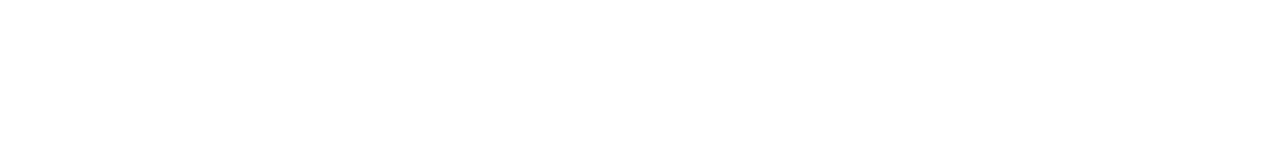
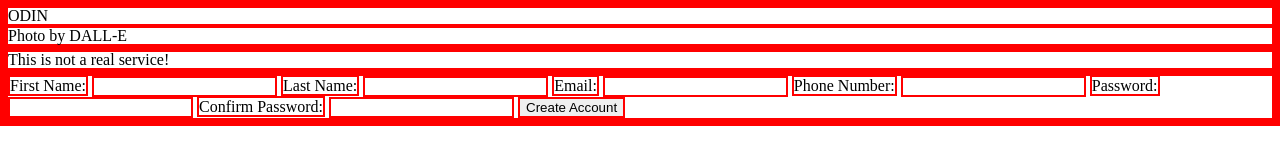
Before and after one commit to Xknorthon/form-page, a plain HTML site: page index.html in a window 1280 px wide. Drawn offline with Linux system fonts and the light colour scheme.

Commit message:
create form

```diff
--- a/index.html
+++ b/index.html
@@ -8,6 +8,34 @@
     <title>Document</title>
 </head>
 <body>
-
+    <div class="left">
+        <div class="logo">
+            ODIN
+        </div>
+        <footer>
+            Photo by DALL-E
+        </footer>
+    </div>
+    <div class="right">
+        <h1 class="intro-text">
+            This is not a real service!
+        </h1>
+        <div class="middle-shadow"></div>
+        <form action="#" method="post">
+            <label for="firstName">First Name:</label>
+            <input type="text" id="firstName" name="firstName">
+            <label for="lastName">Last Name:</label>
+            <input type="text" id="lastName" name="lastName">
+            <label for="email">Email:</label>
+            <input type="email" id="email" name="email">
+            <label for="phoneNumber">Phone Number:</label>
+            <input type="tel" id="phoneNumber" name="phoneNumber">
+            <label for="password">Password:</label>
+            <input type="password" id="password" name="password">
+            <label for="confirmPassword">Confirm Password:</label>
+            <input type="password" id="confirmPassword" name="confirmPassword">
+            <input type="submit" value="Create Account">
+        </form>
+    </div>
 </body>
 </html>
--- a/style.css
+++ b/style.css
@@ -18,7 +18,7 @@
 time, mark, audio, video {
 	margin: 0;
 	padding: 0;
-	border: 0;
+	/* border: 0; */
 	font-size: 100%;
 	font: inherit;
 	vertical-align: baseline;
@@ -46,3 +46,7 @@
 	border-collapse: collapse;
 	border-spacing: 0;
 }
+
+* {
+    border: 2px solid red;
+}
```
